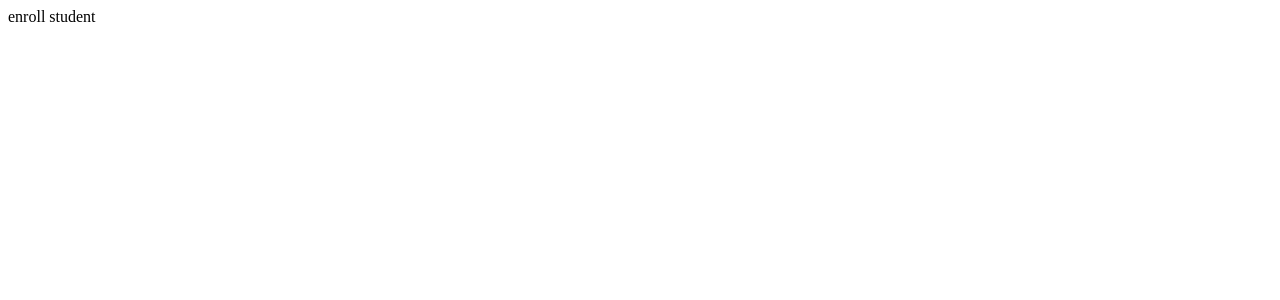
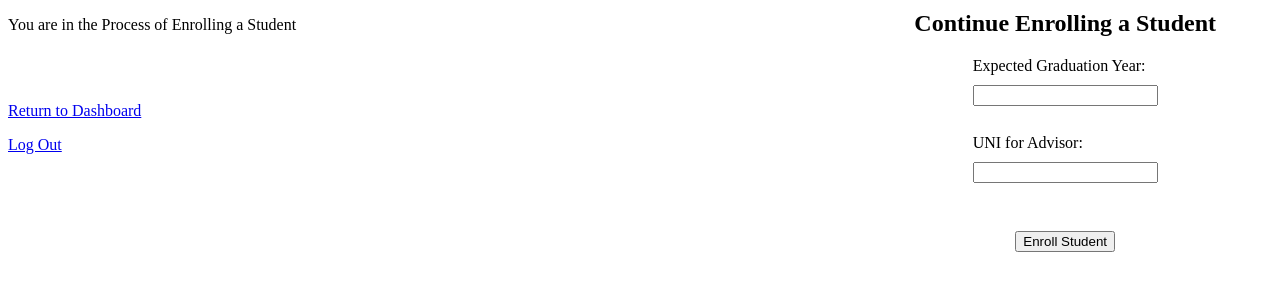
Before and after one commit to griffinnewbold/University-Management-Service, a Flask app: page /admin_enroll_student in a window 1280 px wide. Before the commit the part shown is almost empty. Shown: the top 300 px of the page. Run offline with Flask 2, Linux system fonts and the light colour scheme; parts of the project's set-up code (start-up, migrations or seed data) failed here and were passed over.

Commit message:
can successfully add student to db

```diff
--- a/server.py
+++ b/server.py
@@ -21,6 +21,7 @@ DATABASE_USERNAME = "gcn2106"
 DATABASE_PASSWRD = "3276"
 DATABASE_HOST = "34.148.107.47" # change to 34.28.53.86 if you used database 2 for part 2
 DATABASEURI = f"postgresql://{DATABASE_USERNAME}:{DATABASE_PASSWRD}@{DATABASE_HOST}/project1"
+person_query = text("INSERT INTO Person (uni, name, email, phone_number, address) VALUES (:a, :b, :c, :d, :e)")
 
 engine = create_engine(DATABASEURI)
 with engine.connect() as conn:
@@ -266,8 +267,12 @@ def begin_addition_process():
 	email = request.form['textbox3']
 	phone = request.form['textbox4']
 	address = request.form['textbox5']
-	insert_query = text("INSERT INTO Person (uni, name, email, phone_number, address) VALUEs (:a, :b, :c, :d, :e)")
-	insert_query = insert_query.bindparams(a=uni, b=name, c=email, d=phone, e=address)
+	session['uni'] = uni
+	session['name'] = name
+	session['email'] = email
+	session['phone'] = phone
+	session['address'] = address
+
 	if(uni[0] == 's'):
 		return redirect('/admin_enroll_student')
 	elif(uni[0] == 'a'):
@@ -276,6 +281,29 @@ def begin_addition_process():
 		return redirect('/admin_enroll_instructor')
 	else:
 		return redirect('/admin_enroll')
+
+@app.route('/enroll_student', methods=['GET', 'POST'])
+def enroll_student():
+	grad_date = request.form['textbox1']
+	advisor_uni = request.form['textbox2']
+	uni = session.pop('uni', None)
+	name = session.pop('name', None)
+	email = session.pop('email', None)
+	phone = session.pop('phone', None)
+	address = session.pop('address', None)
+
+	p_query = person_query.bindparams(a=uni,b=name,c=email,d=phone,e=address)
+
+	student_query = text("INSERT INTO Student (credits_attempted, credits_earned, expected_grad_year, course_record, uni) VALUES (:a, :b, :c, :d, :e)")
+	student_query = student_query.bindparams(a=0.0,b=0.0,c=int(grad_date), d= list(), e = uni)
+
+	assign_advisor = text("INSERT INTO \"advised by\" (uni_s, uni_a) VALUES (:a, :b)").bindparams(a=uni,b=advisor_uni)
+	g.conn.execute(p_query)
+	g.conn.execute(student_query)
+	g.conn.execute(assign_advisor)
+	g.conn.commit()
+	return redirect('/admin_enroll')
+
 
 @app.route('/admin_enroll_student', methods=['GET','POST'])
 def admin_enroll_student():
--- a/templates/admin_enroll_student.html
+++ b/templates/admin_enroll_student.html
@@ -1 +1,65 @@
-enroll student
+<!DOCTYPE html>
+<html>
+    <head>
+        <title>Admin Enrollment/Employment Dashboard</title>
+        <style>
+            #form {
+              text-align: center;
+              position: absolute;
+              top: 10px;
+              right: 0px;
+              padding-right: 5%;
+              padding-left: 1%;
+            }
+
+            #form h2 {
+              margin-top: 0;
+              text-align: center;
+            }
+
+            #form form {
+              display: inline-block;
+              text-align: left;
+            }
+
+            #form form label {
+              display: block;
+              margin-bottom: 10px;
+            }
+
+            #form form input[type="text"], #form form input[type="submit"] {
+              display: block;
+              margin-bottom: 10px;
+              margin-left: auto;
+              margin-right: auto;
+            }
+
+            #form form input[type="submit"] {
+              margin-top: 20px;
+            }
+          </style>
+
+    </head>
+    <body>
+        <div>
+            <p>You are in the Process of Enrolling a Student</p>
+        </div>
+        <div id="form">
+            <h2>Continue Enrolling a Student</h2>
+            <form action="enroll_student" method="post">
+                <label for="textbox1">Expected Graduation Year:</label>
+                <input type="text" id="textbox1" name="textbox1"><br>
+                <label for="textbox2">UNI for Advisor:</label>
+                <input type="text" id="textbox2" name="textbox2"><br>
+
+                <input type="submit" value="Enroll Student">
+              </form>
+        </div>
+        <br>
+        <div>
+        </div>
+        <br>
+        <p><a href="admin">Return to Dashboard</a></p>
+        <p><a href="homepage">Log Out</a></p>
+    </body>
+</html>
```
